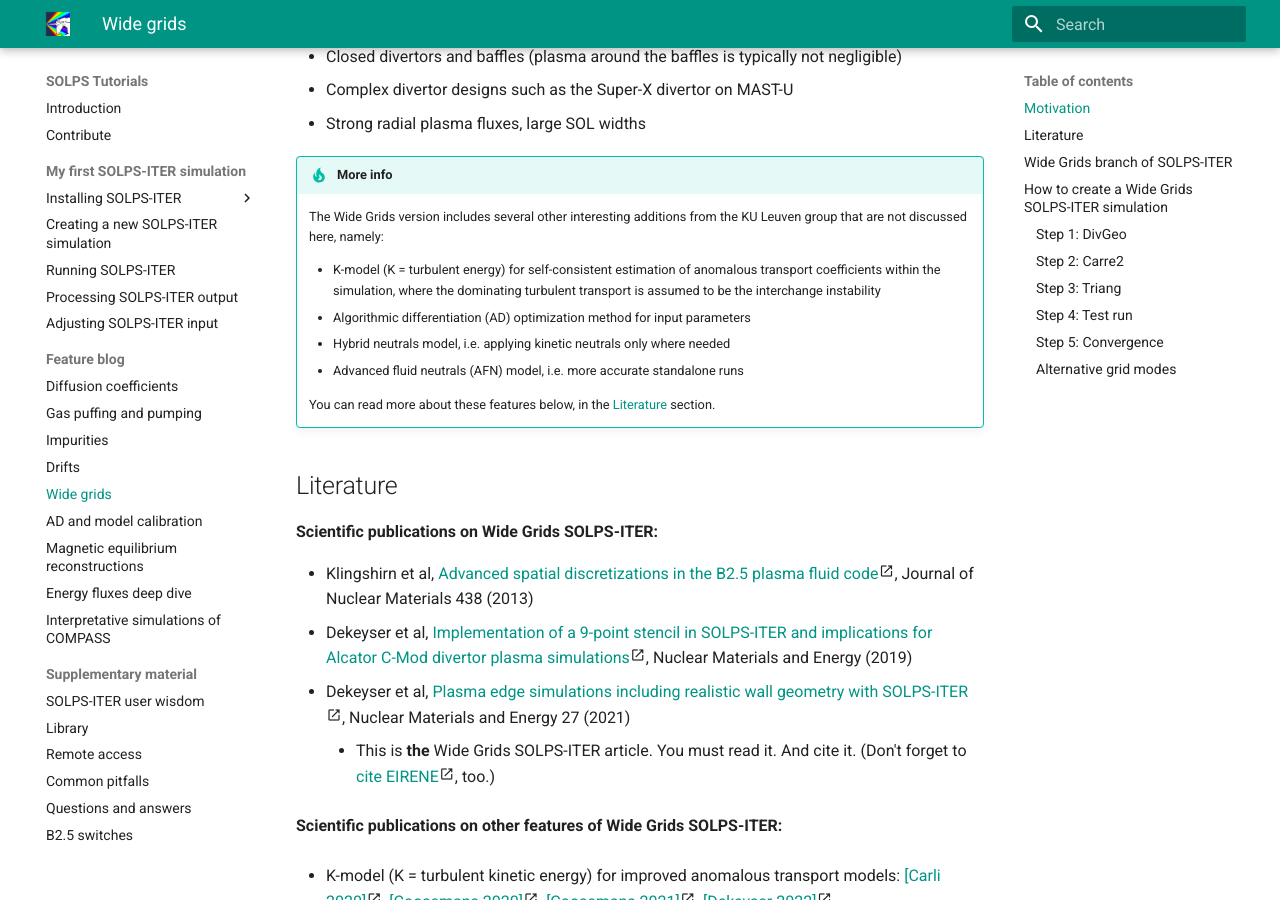
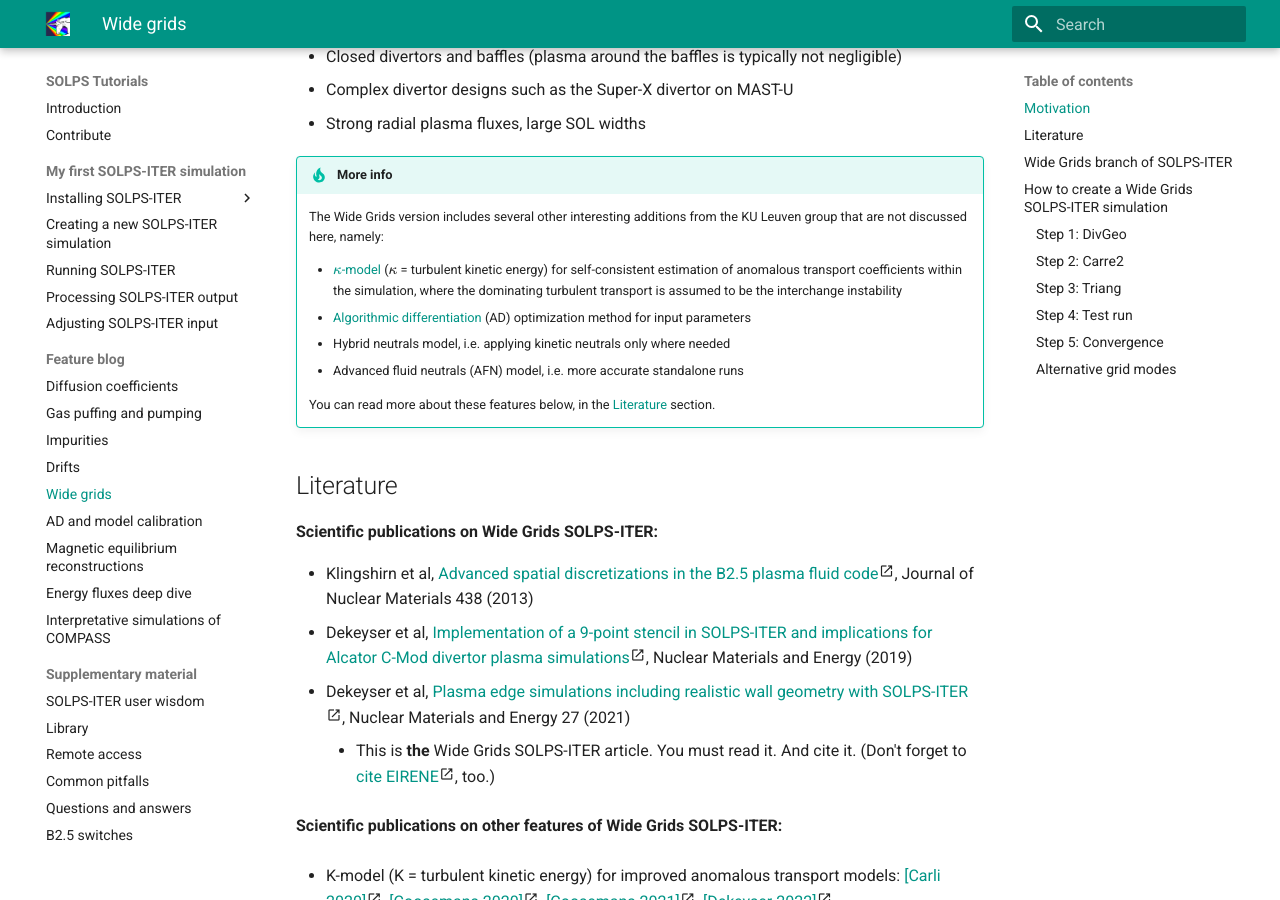
Before and after one commit to iterorganization/SOLPS-Tutorials, an MkDocs documentation site: the page built from docs/feature_blog/Wide_grids.md, in a window 1280 px wide and 900 px high, scrolled down 3404 px. Built offline with MkDocs 1.6.1 and Material for MkDocs 9.7.7, drawn with Linux system fonts in a browser that asks for light colours.

Commit message:
Add links to the K-model and AD in the Wide Grids tutorial

```diff
--- a/docs/feature_blog/Wide_grids.md
+++ b/docs/feature_blog/Wide_grids.md
@@ -45,8 +45,8 @@ Building an unstructured (wide) grid can be done in two modes: target mode and v
 /// tip | More info
 The Wide Grids version includes several other interesting additions from the KU Leuven group that are not discussed here, namely:
 
-- K-model (K = turbulent energy) for self-consistent estimation of anomalous transport coefficients within the simulation, where the dominating turbulent transport is assumed to be the interchange instability
-- Algorithmic differentiation (AD) optimization method for input parameters
+- [$\kappa$-model](AD_and_model_calibration.md#the-k-model) ($\kappa$ = turbulent kinetic energy) for self-consistent estimation of anomalous transport coefficients within the simulation, where the dominating turbulent transport is assumed to be the interchange instability
+- [Algorithmic differentiation](AD_and_model_calibration#algorithmic-differentiation) (AD) optimization method for input parameters
 - Hybrid neutrals model, i.e. applying kinetic neutrals only where needed
 - Advanced fluid neutrals (AFN) model, i.e. more accurate standalone runs
 
```
